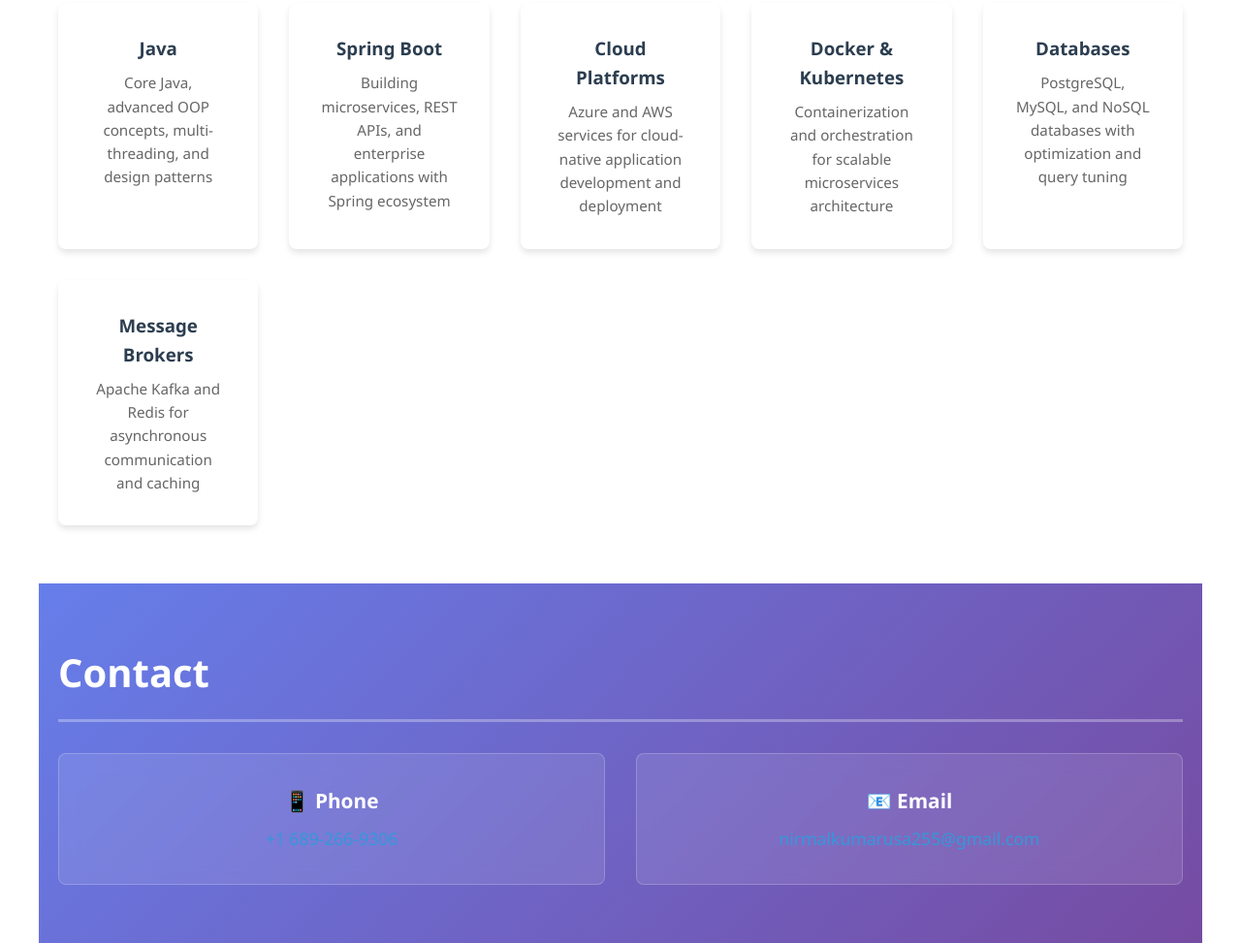
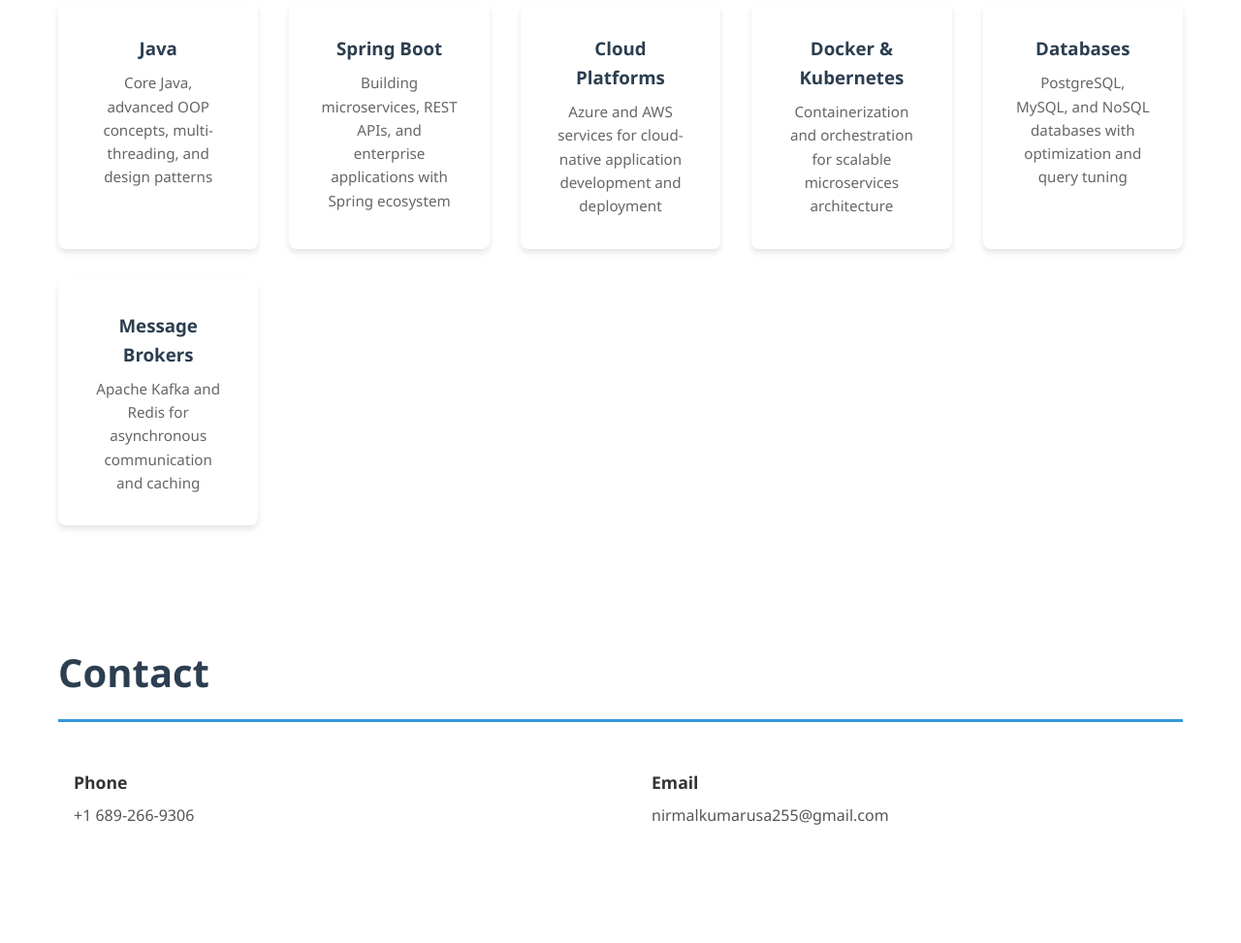
Before and after one commit to nirmalk25/my-portfolio, a plain HTML site: page index.html in a window 1280 px wide. Shown: the part 1067-2040 px from the top of the page at 97% size. After the commit the page ends 1998 px from the top, so only its background shows below. Drawn offline with Linux system fonts and the light colour scheme.

Commit message:
Updated contact section in index.html

```diff
--- a/index.html
+++ b/index.html
@@ -175,13 +175,13 @@
 
         /* Contact Section */
         #contact {
-            background: linear-gradient(135deg, #667eea 0%, #764ba2 100%);
-            color: white;
+            background-color: white;
+            color: #333;
         }
 
         #contact h2 {
-            color: white;
-            border-bottom: 3px solid rgba(255, 255, 255, 0.3);
+            color: #2c3e50;
+            border-bottom: 3px solid #3498db;
         }
 
         .contact-grid {
@@ -192,40 +192,42 @@
         }
 
         .contact-card {
-            background-color: rgba(255, 255, 255, 0.1);
-            padding: 2rem;
-            border-radius: 8px;
-            backdrop-filter: blur(10px);
-            border: 1px solid rgba(255, 255, 255, 0.2);
-            text-align: center;
-            transition: transform 0.3s, background-color 0.3s;
+            background-color: transparent;
+            padding: 1rem;
+            border-radius: 0;
+            text-align: left;
+            transition: none;
         }
 
         .contact-card:hover {
-            transform: translateY(-5px);
-            background-color: rgba(255, 255, 255, 0.15);
+            transform: none;
+            background-color: transparent;
         }
 
         .contact-card h3 {
-            font-size: 1.3rem;
+            font-size: 1.1rem;
             margin-bottom: 0.5rem;
-            color: white;
+            color: #333;
+            font-weight: bold;
+            font-family: 'Segoe UI', Tahoma, Geneva, Verdana, sans-serif;
         }
 
         .contact-card p {
-            font-size: 1.1rem;
-            color: rgba(255, 255, 255, 0.9);
+            font-size: 1rem;
+            color: #555;
             word-break: break-all;
+            font-family: 'Segoe UI', Tahoma, Geneva, Verdana, sans-serif;
+            font-weight: normal;
         }
 
         .contact-card a {
-            color: #3498db;
+            color: #555;
             text-decoration: none;
             transition: color 0.3s;
         }
 
         .contact-card a:hover {
-            color: #2ecc71;
+            color: #3498db;
             text-decoration: underline;
         }
     </style>
@@ -244,7 +246,7 @@
                 </ul>
             </nav>
             <div class="download-btn">
-                <a href="#" onclick="downloadResume()" title="Download Resume">📥 Download Resume</a>
+                <a href="#" onclick="downloadResume()" title="Download Resume">Download Resume</a>
             </div>
         </div>
     </header>
@@ -305,11 +307,11 @@
         <h2>Contact</h2>
         <div class="contact-grid">
             <div class="contact-card">
-                <h3>📱 Phone</h3>
+                <h3>Phone</h3>
                 <p><a href="tel:+16892669306">+1 689-266-9306</a></p>
             </div>
             <div class="contact-card">
-                <h3>📧 Email</h3>
+                <h3>Email</h3>
                 <p><a href="mailto:nirmalkumarusa255@gmail.com">nirmalkumarusa255@gmail.com</a></p>
             </div>
         </div>
```
